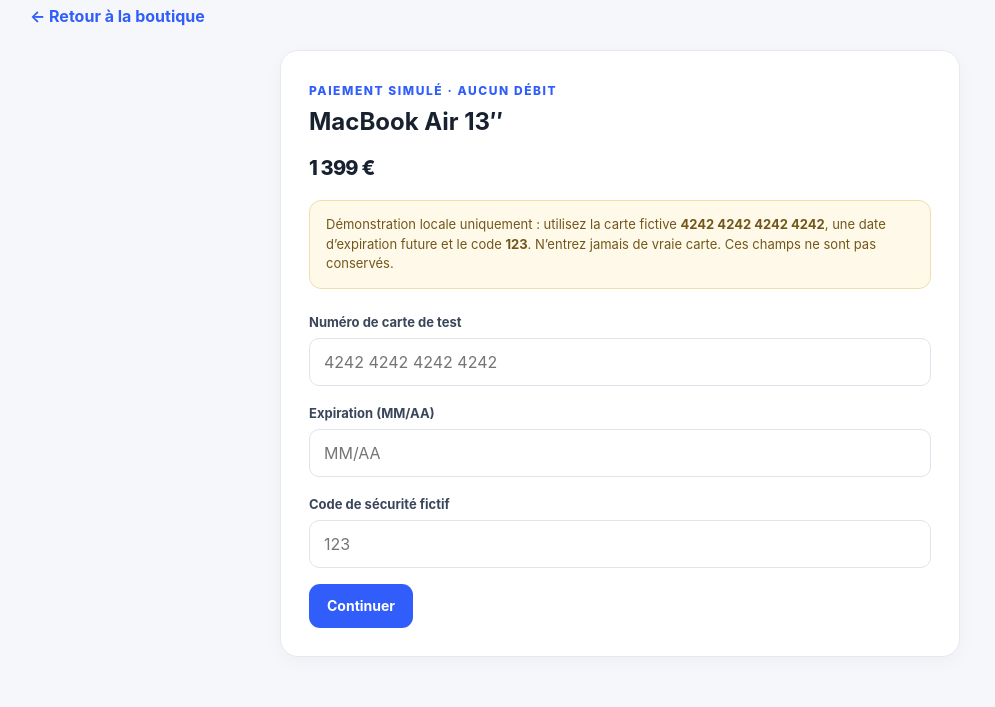
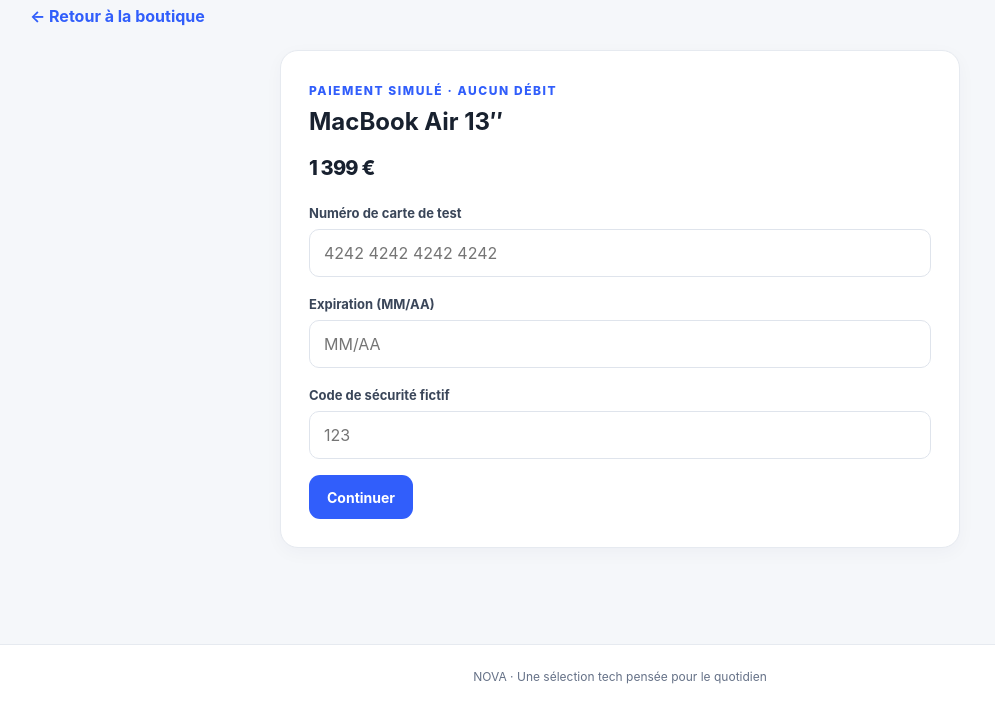
Before and after one commit to melek-jemili/security-project, a Flask app: page /checkout/1 in a window 1280 px wide. Shown: the part 160-867 px from the top of the page, without its empty margins (20-1015 px from the left). After the commit the page ends 844 px from the top, so only its background shows below. Run offline with Flask 3, Linux system fonts and the light colour scheme; a user stored in the database is signed in; data comes from the database, SQL or seed files in the repository; both versions use the stored data as it was after the commit.

Commit message:
some changesé

```diff
--- a/vulnerable/templates/checkout.html
+++ b/vulnerable/templates/checkout.html
@@ -9,12 +9,6 @@
   {% if error %}<p class="error" role="alert">{{ error }}</p>{% endif %}
 
   {% if phase == "card" %}
-    <div class="notice">
-      Démonstration locale uniquement : utilisez la carte fictive
-      <strong>4242 4242 4242 4242</strong>, une date d’expiration future et le
-      code <strong>123</strong>. N’entrez jamais de vraie carte. Ces champs ne
-      sont pas conservés.
-    </div>
     <form method="post" action="/checkout/{{ product['id'] }}/start" style="margin-top:22px">
       <label for="card-number">Numéro de carte de test</label>
       <input id="card-number" name="card_number" inputmode="numeric" autocomplete="off"
@@ -28,10 +22,6 @@
       <button class="button" type="submit">Continuer</button>
     </form>
   {% elif phase == "otp" %}
-    <div class="notice">
-      Code OTP simulé : <strong>123456</strong>. Aucun SMS ni paiement réel
-      n’est envoyé. Le serveur vérifie le code avant de confirmer la commande.
-    </div>
     <form method="post" action="/checkout/verify" style="margin-top:22px">
       <input type="hidden" name="checkout_id" value="{{ checkout_id }}">
       <label for="otp">Code OTP de démonstration</label>
```
Also changed, not shown: vulnerable/demo.db.
